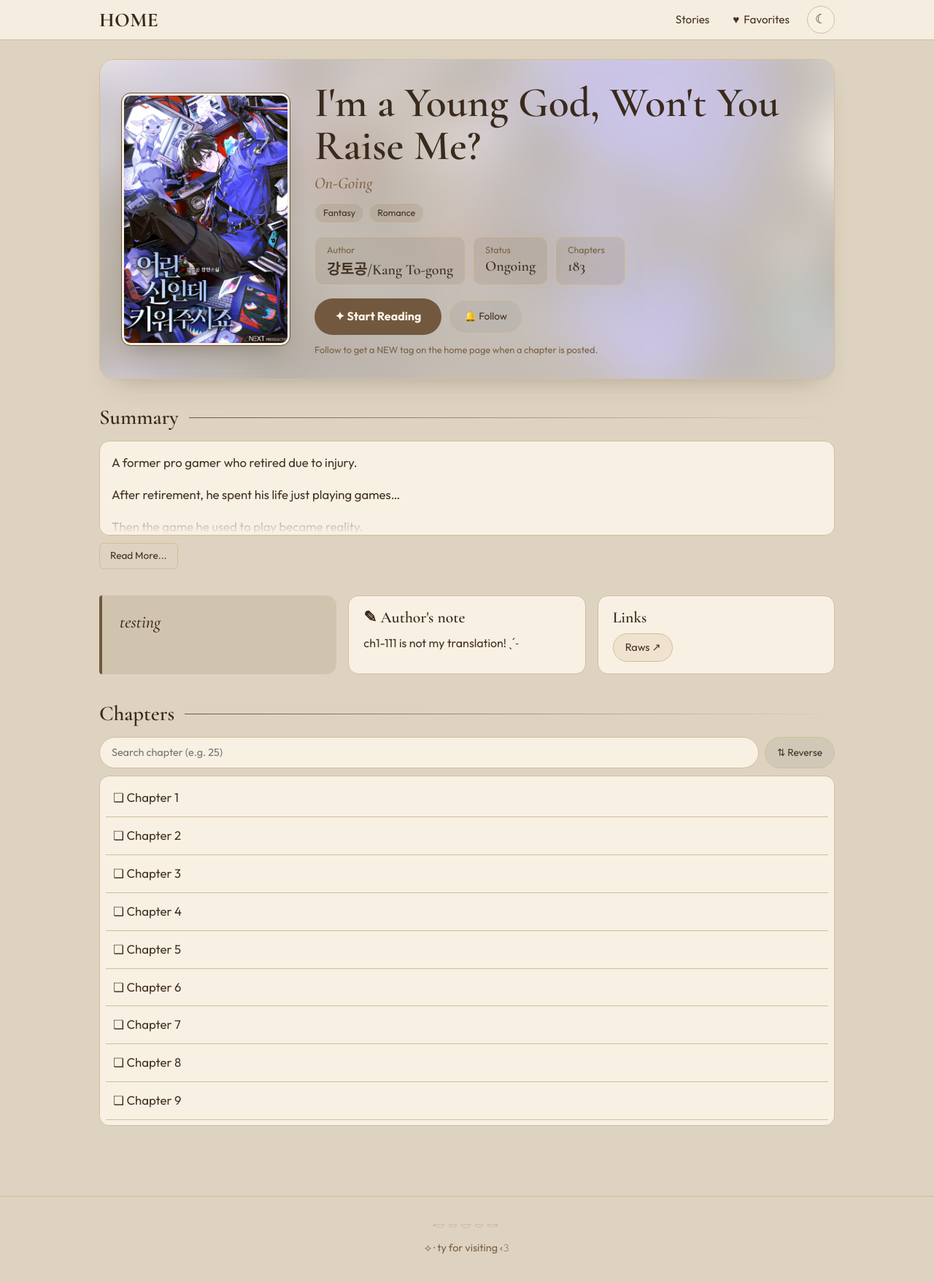
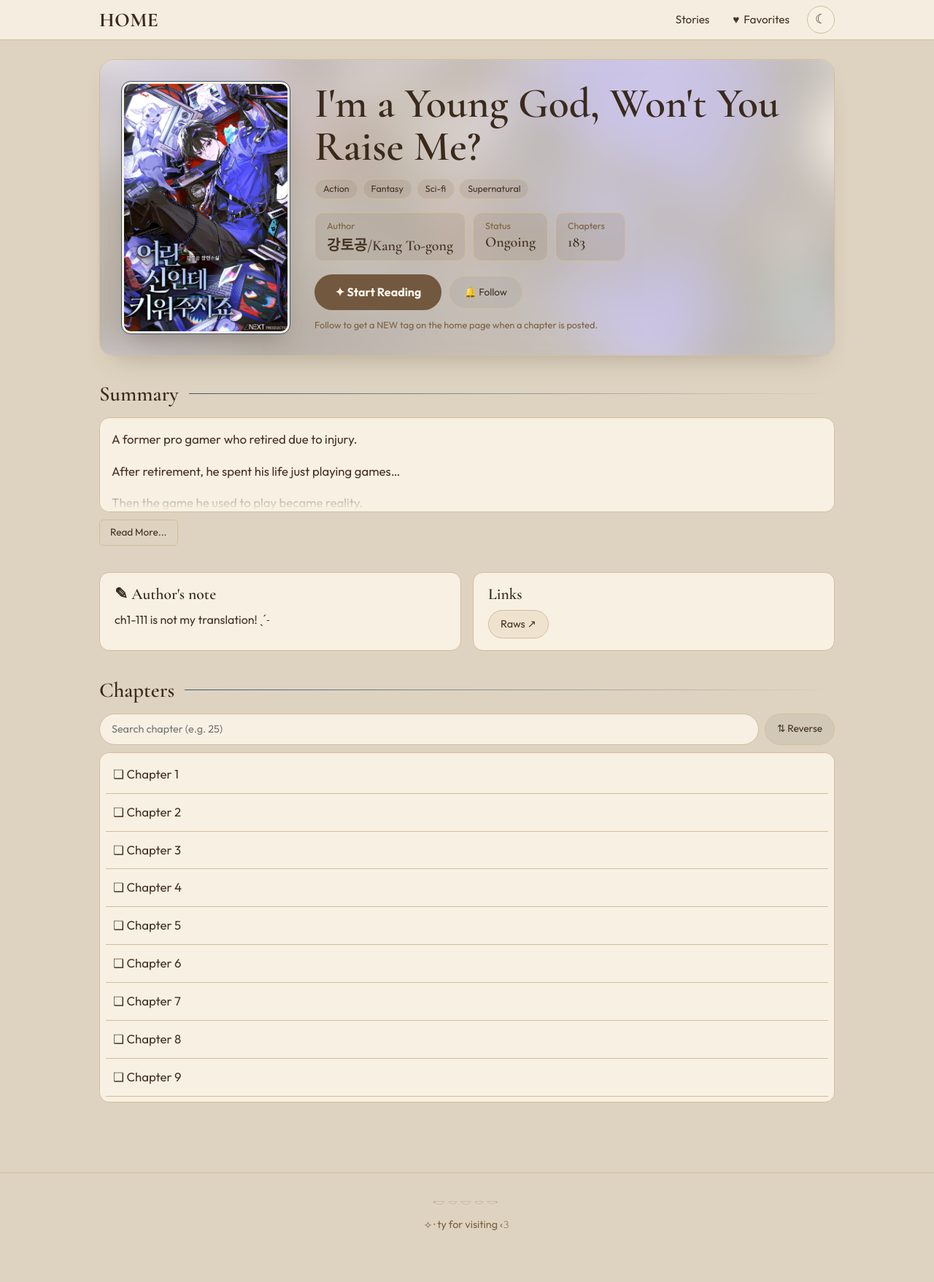
Before and after one commit to soleumn/soleumn.github.io, a Jekyll site: the page built from _novels/eoshinki.md, in a window 1280 px wide. Shown: the top 1757 px of the page at 73% size. Built offline with Jekyll 4.4.1, drawn with Linux system fonts in a browser that asks for light colours.

Commit message:
Update eoshinki.md

```diff
--- a/_novels/eoshinki.md
+++ b/_novels/eoshinki.md
@@ -3,16 +3,15 @@ title: I'm a Young God, Won't You Raise Me?
 slug: eoshinki                 # TEM que ser igual ao nome da pasta em _chapters/
 permalink: /eoshinki/          # endereço da página da história
 image: /assets/eoshinki.jpg    # capa
-tagline: "On-Going"
+tagline: ""
 author: 강토공/Kang To-gong
 status: Ongoing
 chapter_auto: true
 order: 1                      # ordem na home (1 aparece primeiro)
 
 # ---------- CAMPOS NOVOS (todos opcionais: apague a linha se não quiser) ----------
-tags: [Fantasy, Romance]      # etiquetas (a home mostra as 2 primeiras)
-accent: "#72583E"             # cor de destaque só desta história (bordas, linhas, etiquetas)
-quote: "testing"
+tags: [Action, Fantasy, Sci-fi, Supernatural]      # etiquetas (a home mostra as 2 primeiras)
+accent: "#3e5972"             # cor de destaque só desta história (bordas, linhas, etiquetas)
 desc: "ch1-111 is not my translation! ˎˊ˗"
 
 links:
```
